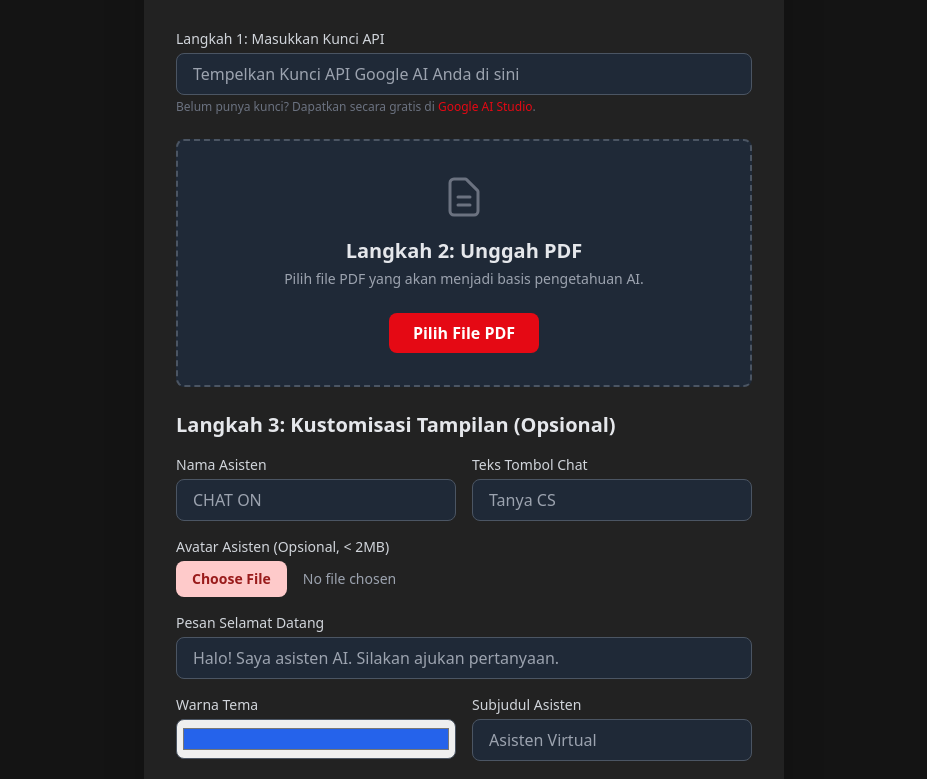
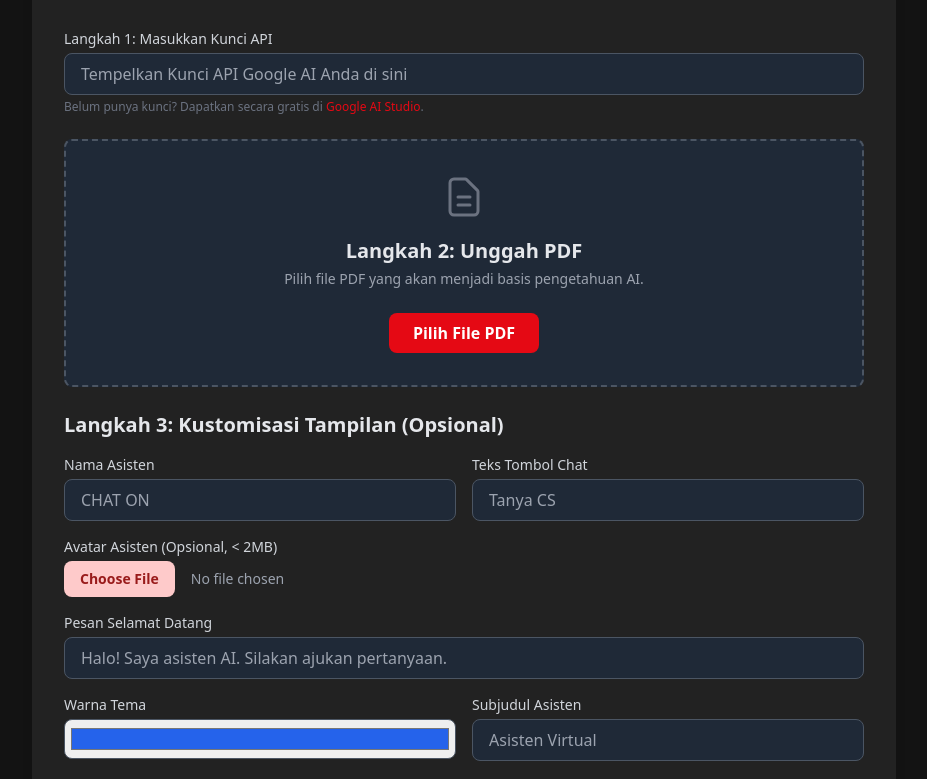
Before and after one commit to JozeRizal/chaton2.0, a plain HTML site: page index.html in a window 1280 px wide. Shown: the part 123-902 px from the top of the page, without its empty margins (176-1103 px from the left). Drawn offline with nearby package versions, Linux system fonts and the light colour scheme; a script that the page names is missing.

Commit message:
Update index.html

```diff
--- a/index.html
+++ b/index.html
@@ -119,7 +119,7 @@
 </head>
 <body class="bg-[#141414] min-h-screen font-sans text-white">
 
-    <div class="w-full max-w-2xl mx-auto p-4">
+    <div class="w-full max-w-4xl mx-auto p-4">
         <!-- Main container -->
         <div id="app-container" class="bg-[#222222] rounded-2xl shadow-2xl overflow-hidden transition-all duration-500">
 
```
